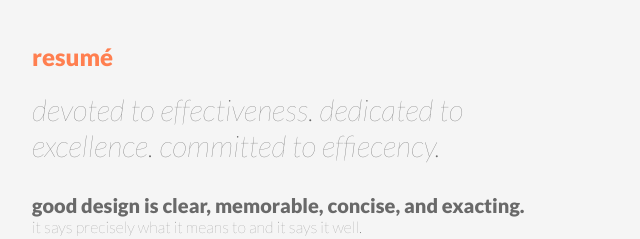
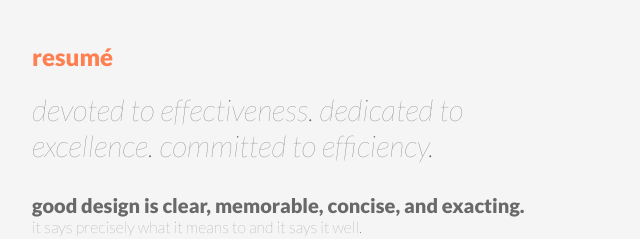
Before and after one commit to alexanderRAKIMwhiteside/alexanderRAKIMwhiteside.github.io, a plain HTML site: page index.html in a window 1280 px wide. Shown: the part 841-1080 px from the top of the page, 96-736 px from the left. Drawn offline with Linux system fonts and the light colour scheme; a web font is replaced by a local one.

Commit message:
update
typo & response

```diff
--- a/index.html
+++ b/index.html
@@ -75,7 +75,7 @@
             <div class="resume-home">
             <h2><a href="resume.html">resum&eacute;</a></h2>
             <div class="pitch">
-                <p class="motto">devoted to effectiveness&#46; dedicated to excellence&#46; committed to effiecency&#46;</p>
+                <p class="motto">devoted to effectiveness&#46; dedicated to excellence&#46; committed to efficiency&#46;</p>
                 <p><span class="term">good design is clear&#44; memorable&#44; concise&#44; and exacting&#46;</span><br/><span class="definition">it says precisely what it means to and it says it well&#46;</span></p>
                 <p><span class="term">good design is true to itself and its audience&#46;</span><br/><span class="definition">it is mindful of of what it is saying as well as how&#44; when&#44; where&#44; why&#44; and to whom&#46;</span></p>
                 <p class="mission">my persistent pursuit of good design and its attributes are what drive my growth and development in design&#46;</p>
--- a/styles.css
+++ b/styles.css
@@ -917,7 +917,7 @@ a.lightbox-close:after {
 
 /*smartphone styles*/
 
-@media screen and (max-width:768px) {
+@media screen and (max-width:800px) {
 
     footer {
         width: 80%;
```
Also changed, not shown: resume.html (+1 -1 lines).
